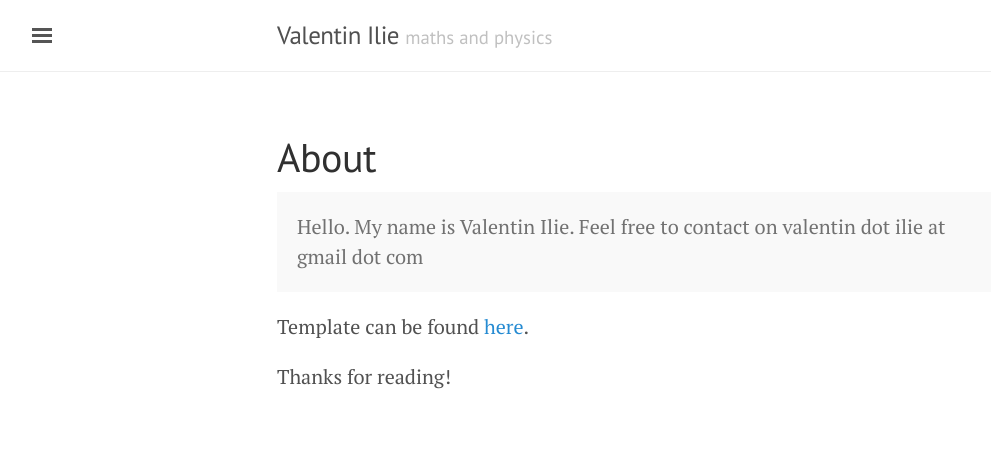
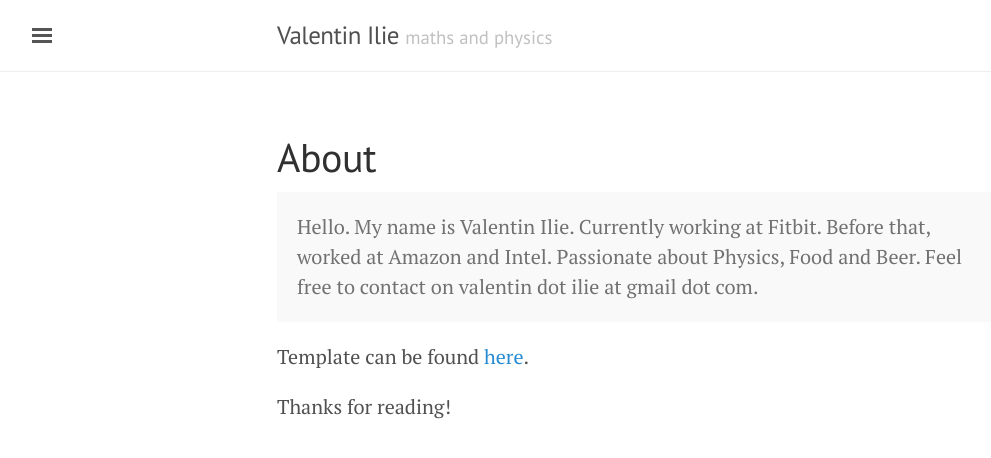
Before and after one commit to vilie/vilie.github.io, a Jekyll site: the page built from about.md, in a window 1280 px wide. Shown: the top 458 px of the page, without its empty margins (3-994 px from the left). Built offline with Jekyll 4.4.1, drawn with Linux system fonts in a browser that asks for light colours.

Commit message:
about: add jobs to info
Signed-off-by: Valentin Ilie <valentin.ilie@gmail.com>

```diff
--- a/about.md
+++ b/about.md
@@ -4,7 +4,9 @@ title: About
 ---
 
 <p class="message">
-  Hello. My name is Valentin Ilie. Feel free to contact on valentin dot ilie at gmail dot com
+  Hello. My name is Valentin Ilie. Currently working at Fitbit. Before that,
+  worked at Amazon and Intel. Passionate about Physics, Food and Beer.
+  Feel free to contact on valentin dot ilie at gmail dot com.
 </p>
 
 Template can be found [here](https://github.com/poole/lanyon).
```
